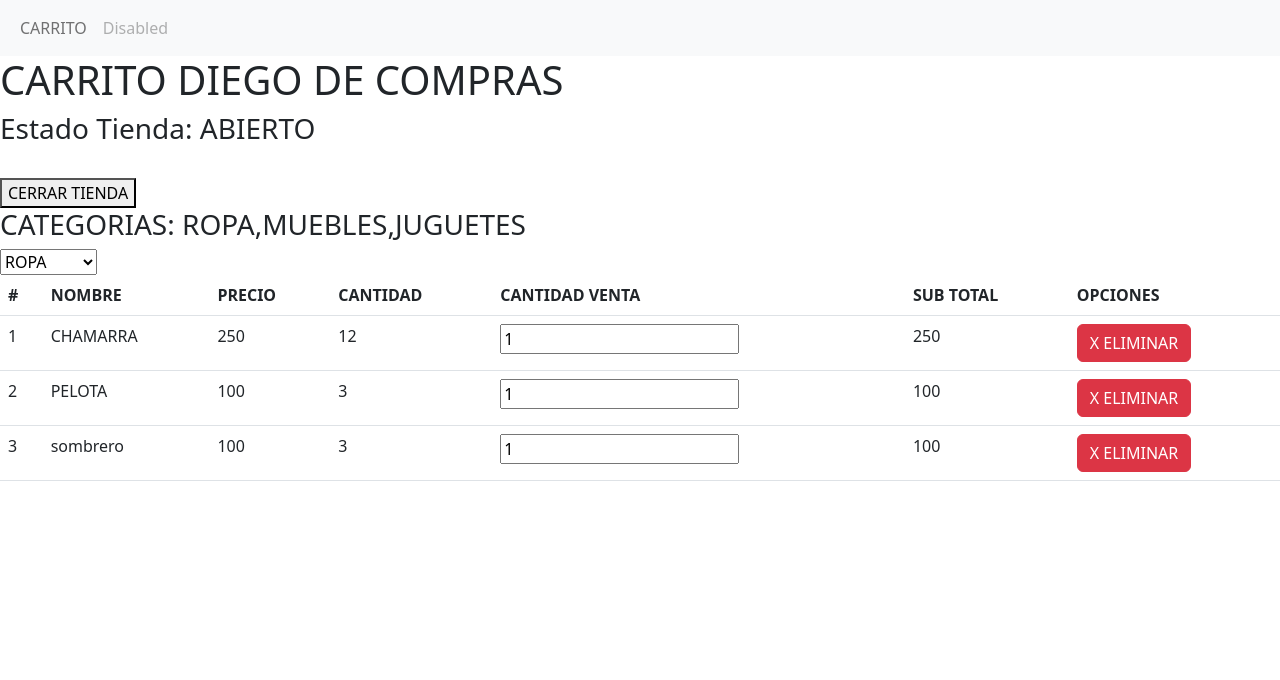
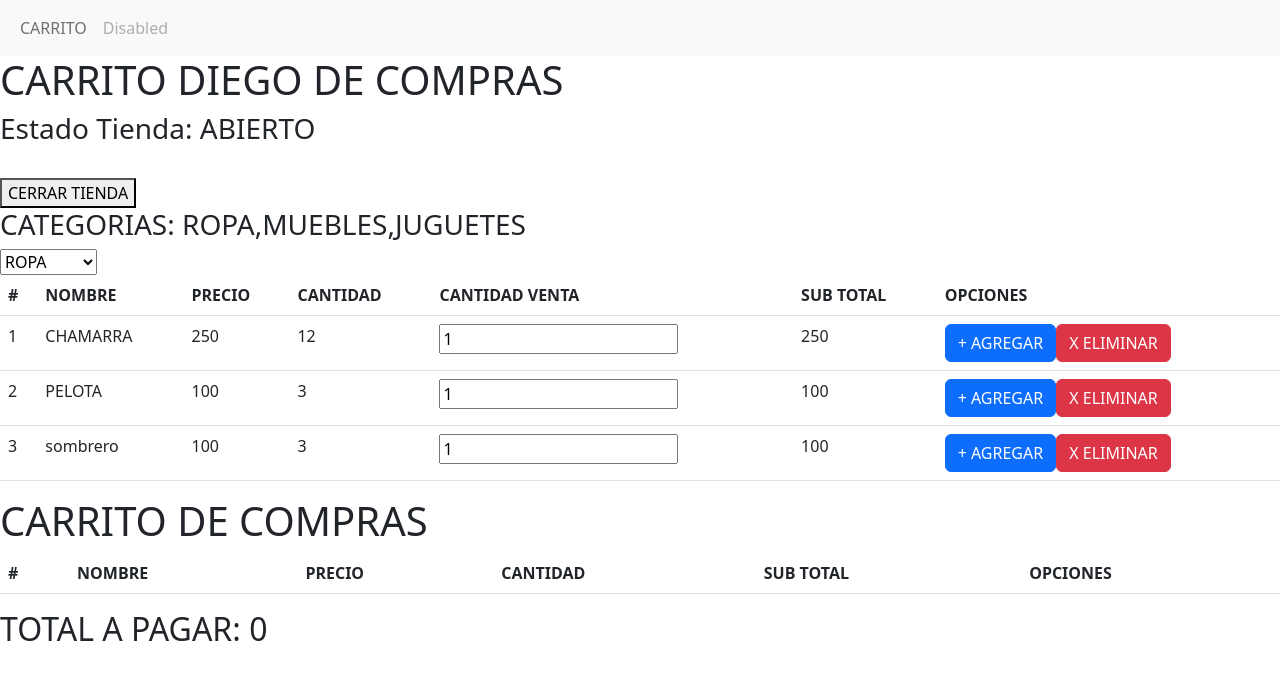
Before and after one commit to DIEGODAZA619/appsextoangular, an Angular app: page /carrito in a window 1280 px wide. Shown: the top 680 px of the page. Built offline with nearby package versions, Linux system fonts and the light colour scheme.

Commit message:
CARRITO DE COMPRAS

```diff
--- a/src/app/carrito/carrito.component.html
+++ b/src/app/carrito/carrito.component.html
@@ -36,8 +36,36 @@
             {{prod.precio * cant_venta}}
          </td>
          <td>
+            <button class="btn btn-primary" (click)= "agregar_carrito(prod)">+ AGREGAR</button>
             <button class="btn btn-danger" (click)= "eliminar_producto(i)">X ELIMINAR</button>
          </td>
       </tr>
    </tbody>
 </table>
+
+<h1>CARRITO DE COMPRAS</h1>
+<table class="table">
+   <thead>
+      <tr>
+         <th scope="col">#</th>
+         <th scope="col">NOMBRE</th>
+         <th scope="col">PRECIO</th>
+         <th scope="col">CANTIDAD</th>
+         <th scope="col">SUB TOTAL</th>
+         <th scope="col">OPCIONES</th>
+      </tr>
+   </thead>
+   <tbody>
+      <tr *ngFor = "let car of carrito; let i = index">
+         <td>{{i+1}}</td>
+         <td>{{car.nombre}}</td>
+         <td>{{car.precio}}</td>
+         <td>{{car.cantidad}}</td>
+         <td>{{car.subtotal}}</td>
+         <td>
+            <button class="btn btn-danger" (click)= "eliminar_carrito(i)">X ELIMINAR</button>
+         </td>
+      </tr>
+   </tbody>
+</table>
+<h2>TOTAL A PAGAR: {{total_pagar}}</h2>
--- a/src/app/carrito/carrito.component.ts
+++ b/src/app/carrito/carrito.component.ts
@@ -12,6 +12,9 @@ export class CarritoComponent implements OnInit
   categorias: any = [];
   productos: any = [];
   cant_venta:number = 1;
+  carrito: any = [];
+  total_pagar: number = 0;
+
 
   constructor() {
     this.titulo = "CARRITO DIEGO DE COMPRAS"
@@ -61,4 +64,28 @@ export class CarritoComponent implements OnInit
   {
     this.productos.splice(i, 1);
   }
+
+  eliminar_carrito(i : number)
+  {
+
+  }
+  agregar_carrito(prod: any)
+  {
+    this.carrito.push({
+      nombre:prod.nombre,
+      precio: prod.precio,
+      cantidad: this.cant_venta,
+      subtotal :prod.precio * this.cant_venta
+    });
+    this.calcular_total_pagar();
+    this.cant_venta = 1;
+  }
+  calcular_total_pagar()
+  {
+    this.total_pagar = 0;
+    for(let i=0; i< this.carrito.length; i++)
+    {
+      this.total_pagar += this.carrito[i].subtotal
+    }
+  }
 }
```
